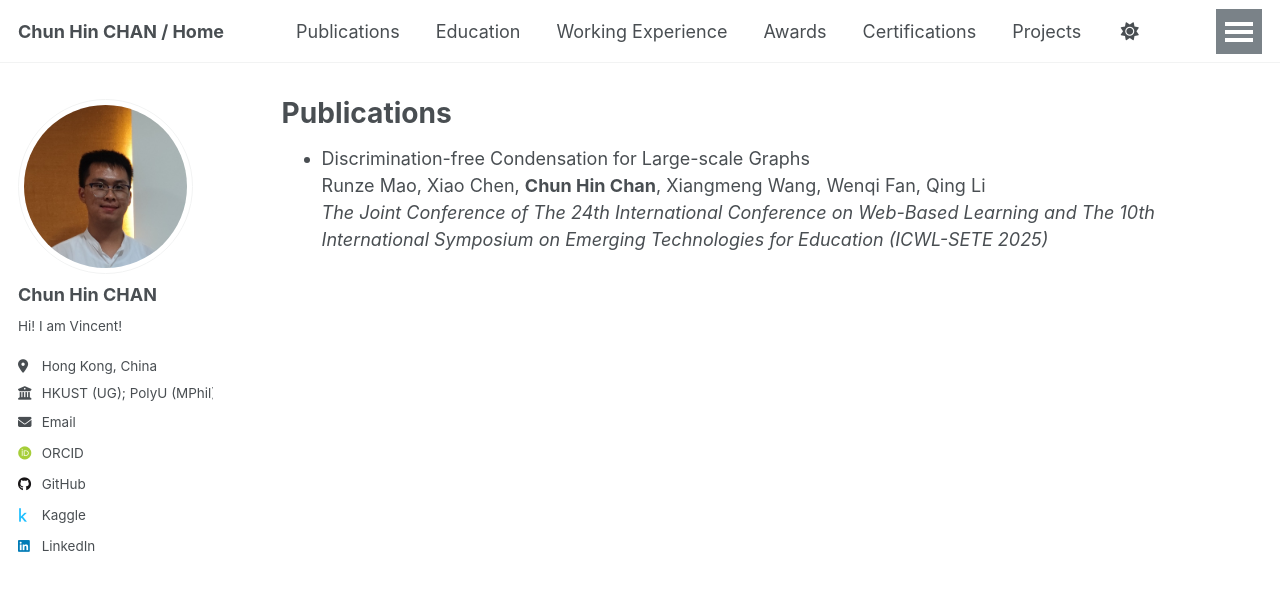
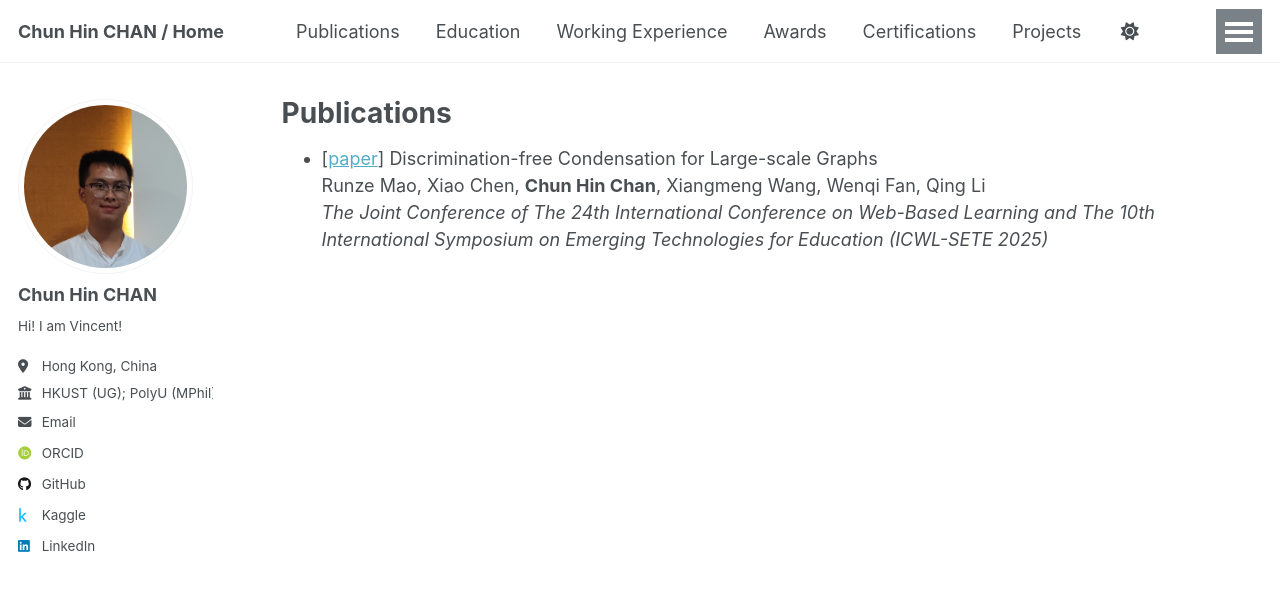
Before and after one commit to Vincent-Chan/index, a Jekyll site: the page built from _pages/publications.md, in a window 1280 px wide. Shown: the top 591 px of the page. Built offline with Jekyll 4.4.1, drawn with Linux system fonts in a browser that asks for light colours; some web fonts are replaced.

Commit message:
updated "Publications" section

```diff
--- a/_pages/publications.md
+++ b/_pages/publications.md
@@ -7,6 +7,6 @@ redirect_from:
   - /publications.html
 ---
 
-* Discrimination-free Condensation for Large-scale Graphs
+* [[paper](https://link.springer.com/chapter/10.1007/978-981-92-0042-9_20)] Discrimination-free Condensation for Large-scale Graphs
 <br>Runze Mao, Xiao Chen, <b>Chun Hin Chan</b>, Xiangmeng Wang, Wenqi Fan, Qing Li
 <br><i>The Joint Conference of The 24th International Conference on Web-Based Learning and The 10th International Symposium on Emerging Technologies for Education (ICWL-SETE 2025)</i>
```
